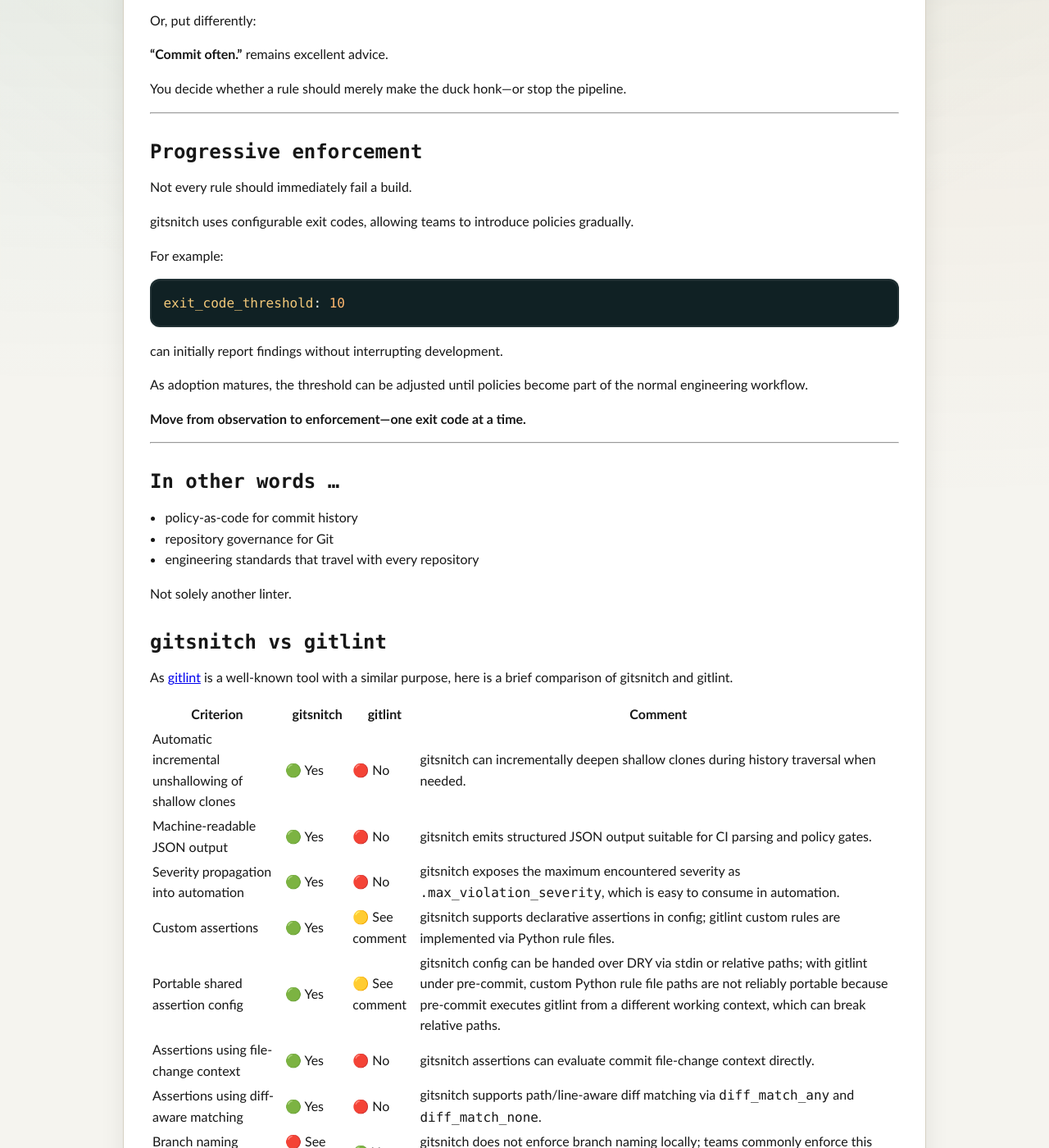
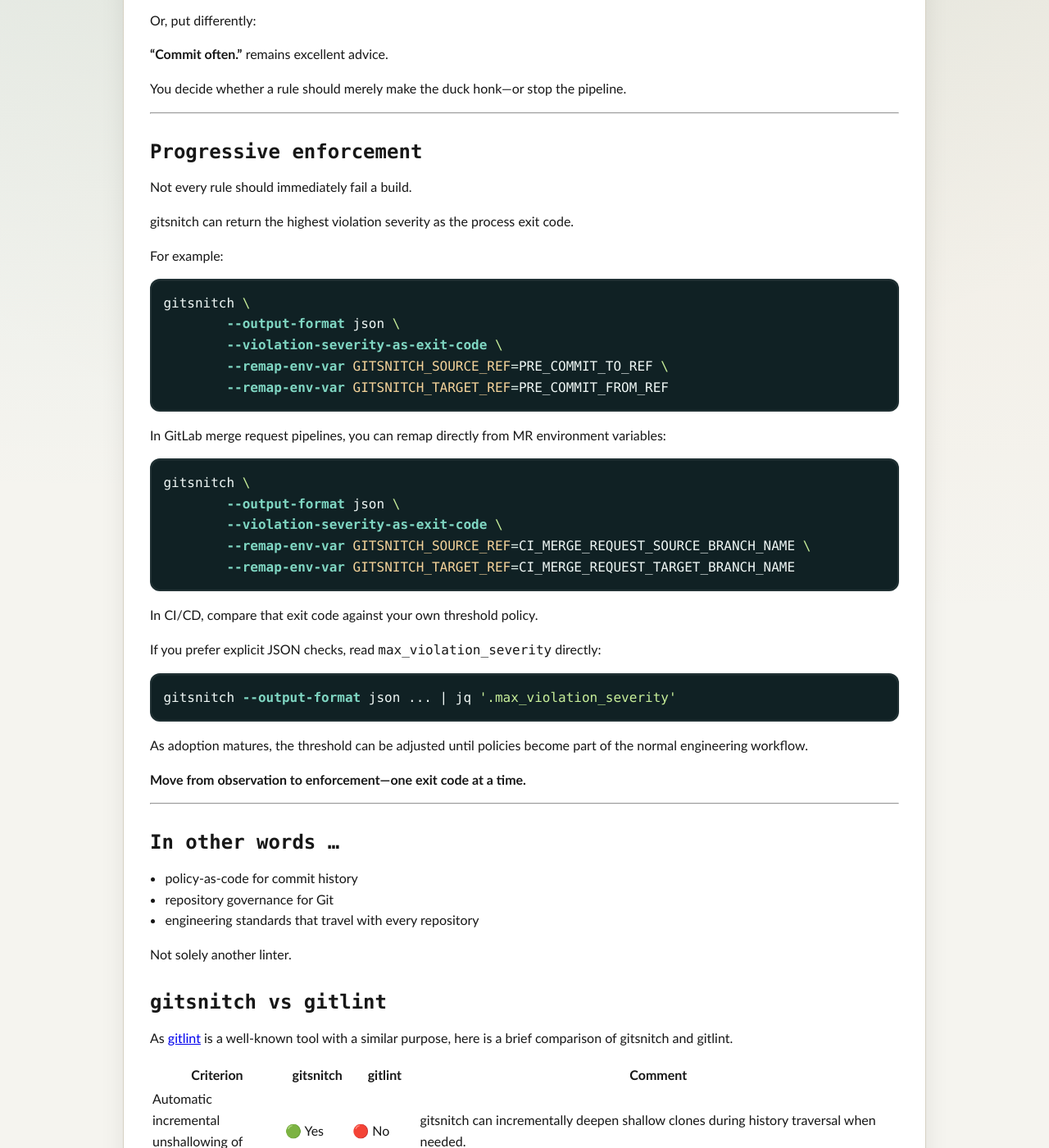
Before and after one commit to iilei/gitsnitch, a Jekyll site: the page built from index.md, in a window 1280 px wide and 1400 px high, scrolled down 1330 px. Shown: the whole window at 82% size. Built offline with Jekyll 4.4.1, drawn with Linux system fonts in a browser that asks for light colours.

Commit message:
docs: documentation of exit code utilization

````diff
--- a/index.md
+++ b/index.md
@@ -61,15 +61,35 @@ You decide whether a rule should merely make the duck honk—or stop the pipelin
 
 Not every rule should immediately fail a build.
 
-gitsnitch uses configurable exit codes, allowing teams to introduce policies gradually.
+gitsnitch can return the highest violation severity as the process exit code.
 
 For example:
 
-```yaml
-exit_code_threshold: 10
+```bash
+gitsnitch \
+	--output-format json \
+	--violation-severity-as-exit-code \
+	--remap-env-var GITSNITCH_SOURCE_REF=PRE_COMMIT_TO_REF \
+	--remap-env-var GITSNITCH_TARGET_REF=PRE_COMMIT_FROM_REF
 ```
 
-can initially report findings without interrupting development.
+In GitLab merge request pipelines, you can remap directly from MR environment variables:
+
+```bash
+gitsnitch \
+	--output-format json \
+	--violation-severity-as-exit-code \
+	--remap-env-var GITSNITCH_SOURCE_REF=CI_MERGE_REQUEST_SOURCE_BRANCH_NAME \
+	--remap-env-var GITSNITCH_TARGET_REF=CI_MERGE_REQUEST_TARGET_BRANCH_NAME
+```
+
+In CI/CD, compare that exit code against your own threshold policy.
+
+If you prefer explicit JSON checks, read `max_violation_severity` directly:
+
+```bash
+gitsnitch --output-format json ... | jq '.max_violation_severity'
+```
 
 As adoption matures, the threshold can be adjusted until policies become part of the normal engineering workflow.
 
````
Also changed, not shown: docs/content/shared-core.md (+24 -4 lines), README.md.
